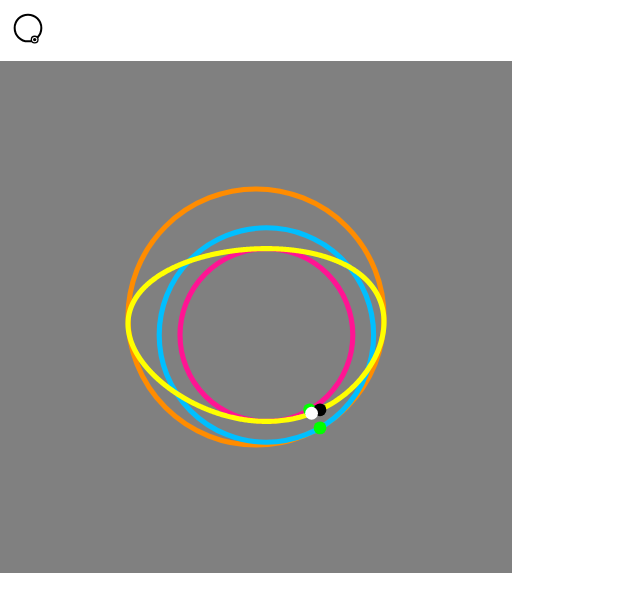
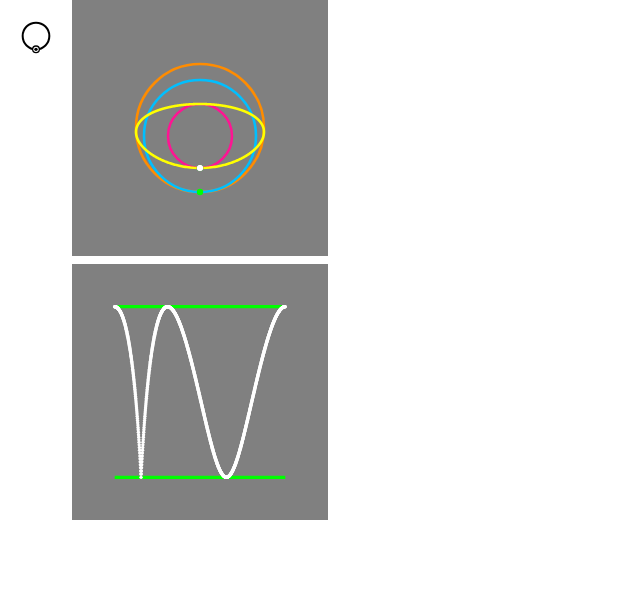
Before and after one commit to clumsycomputer/clumsy-website, a Next.js app: page /dev in a window 1280 px wide. Shown: the top 612 px of the page, without its empty margins (0-640 px from the left). Built offline with nearby package versions, Linux system fonts and the light colour scheme.

Commit message:
feature(DevPage): add sandwich chart

```diff
--- a/pages/dev.tsx
+++ b/pages/dev.tsx
@@ -1,7 +1,4 @@
-import getColormap from "colormap";
-import { number } from "mathjs";
 import { SVGAttributes, useEffect, useMemo, useRef, useState } from "react";
-import Zod from "zod";
 
 export default () => {
   const baseCircleNode = getCircleNode({
@@ -20,9 +17,9 @@ export default () => {
     nodeName: "subCircle",
     nodeEncoding: {
       baseCircleNode: baseCircleNode,
-      relativeRadius: 0.675,
-      relativeDepth: 0.5,
-      relativePhase: Math.PI / 3,
+      relativeRadius: 0.5,
+      relativeDepth: 0.25,
+      relativePhase: Math.PI / 2,
     },
     nodeAttributes: {
       stroke: "deeppink",
@@ -39,6 +36,7 @@ export default () => {
       stroke: "yellow",
     },
   });
+  const loopPoints = loopNode.nodeGeometry;
   const [traceStamp, setTraceStamp] = useState(0);
   const traceIntersectionCircleNode = getCircleNode({
     nodeId: 3,
@@ -51,6 +49,7 @@ export default () => {
       }),
       subCircleCenter: subCircleNode.nodeGeometry.center,
       relativeIntersectionRadius: Math.sin(Math.PI * traceStamp),
+      // relativeIntersectionRadius: Math.abs(((2 * traceStamp + 1) % 2) - 1),
     }),
     nodeAttributes: {
       stroke: "deepskyblue",
@@ -110,7 +109,7 @@ export default () => {
     nodeEncoding: getLoopTracePoint({
       baseCircle: baseCircleNode.nodeGeometry,
       subCircle: subCircleNode.nodeGeometry,
-      loopPoints: loopNode.nodeGeometry,
+      loopPoints: loopPoints,
       traceAngle: traceIntersectionAngle,
     }),
     nodeAttributes: {
@@ -131,11 +130,10 @@ export default () => {
     <div
       style={{
         display: "flex",
-        flexDirection: "column",
-        alignItems: "flex-start",
+        flexDirection: "row",
       }}
     >
-      <div style={{ padding: 8 }}>
+      <div style={{ padding: 16 }}>
         <KnobInput
           inputSize={40}
           knobAngleOffset={subCircleNode.nodeEncoding.relativePhase}
@@ -147,7 +145,13 @@ export default () => {
           }}
         />
       </div>
-      <svg viewBox={"-2 -2 4 4"} width={512} height={512}>
+      <div style={{ display: "flex", flexDirection: "column" }}>
+        <svg
+          viewBox={"-2 -2 4 4"}
+          width={256}
+          height={256}
+          style={{ marginBottom: 8 }}
+        >
           <rect x={-2} y={-2} width={4} height={4} fill={"grey"} />
           {basicLoopDiagram.map((someGeometryNode) => {
             if (someGeometryNode.nodeType === "point") {
@@ -179,7 +183,8 @@ export default () => {
                   key={someGeometryNode.nodeId}
                   points={someGeometryNode.nodeGeometry
                     .map(
-                    (someLoopPoint) => `${someLoopPoint[0]},${someLoopPoint[1]}`
+                      (someLoopPoint) =>
+                        `${someLoopPoint[0]},${someLoopPoint[1]}`
                     )
                     .join(" ")}
                 />
@@ -189,6 +194,48 @@ export default () => {
             }
           })}
         </svg>
+        <svg
+          width={256}
+          height={256}
+          viewBox={`${-0.25} ${-0.25} ${1.5} ${1.5}`}
+        >
+          <rect x={-0.25} y={-0.25} width={1.5} height={1.5} fill={"grey"} />
+          <g transform="translate(0,1)">
+            <g transform="scale(1,-1)">
+              <line
+                x1={0}
+                y1={1}
+                x2={1}
+                y2={1}
+                stroke={"lime"}
+                strokeWidth={0.02}
+              />
+              <line
+                x1={0}
+                y1={0}
+                x2={1}
+                y2={0}
+                stroke={"lime"}
+                strokeWidth={0.02}
+              />
+              {loopPoints
+                // .sort((a, b) => a[3] - b[3])
+                .map((someLoopPoint, pointIndex) => {
+                  return (
+                    <circle
+                      key={pointIndex}
+                      // cx={someLoopPoint[2] / (2 * Math.PI)}
+                      cx={pointIndex / loopPoints.length}
+                      cy={someLoopPoint[3]}
+                      r={0.01}
+                      fill={"white"}
+                    />
+                  );
+                })}
+            </g>
+          </g>
+        </svg>
+      </div>
     </div>
   );
 };
@@ -295,7 +342,7 @@ function changeKnobValue(api: ChangeKnobValueApi) {
 
 type Point = [x: number, y: number];
 
-type LoopPoint = [x: number, y: number, outputAngle: number];
+type LoopPoint = [x: number, y: number, subAngle: number, sandwich: number];
 
 interface Circle {
   radius: number;
@@ -527,17 +574,24 @@ function getLoopPoint(api: GetLoopPointApi): LoopPoint {
       intersectionCircle.center[0],
     y: subCircle.radius * Math.sin(intersectionAngle) + subCircle.center[1],
   };
-  return [
+  const xComponent =
     intersectionCircle.radius * Math.cos(intersectionAngle) +
-      intersectionCircle.center[0],
-    subCircle.radius * Math.sin(intersectionAngle) + subCircle.center[1],
-    getNormalizedAngle({
+    intersectionCircle.center[0];
+  const yComponent =
+    subCircle.radius * Math.sin(intersectionAngle) + subCircle.center[1];
+  const subAngle = getNormalizedAngle({
     someAngle: Math.atan2(
       loopPointBase.y - subCircle.center[1],
       loopPointBase.x - subCircle.center[0]
     ),
-    }),
-  ];
+  });
+  const loopRadius = getDistanceBetweenPoints({
+    pointA: subCircle.center,
+    pointB: [xComponent, yComponent],
+  });
+  const sandwichSize = intersectionCircle.radius - subCircle.radius;
+  const sandwichComponent = (loopRadius - subCircle.radius) / sandwichSize;
+  return [xComponent, yComponent, subAngle, sandwichComponent];
 }
 
 interface GetIntersectionBaseAngleApi {
```
Lines whose indentation alone changed are shown as unchanged.
